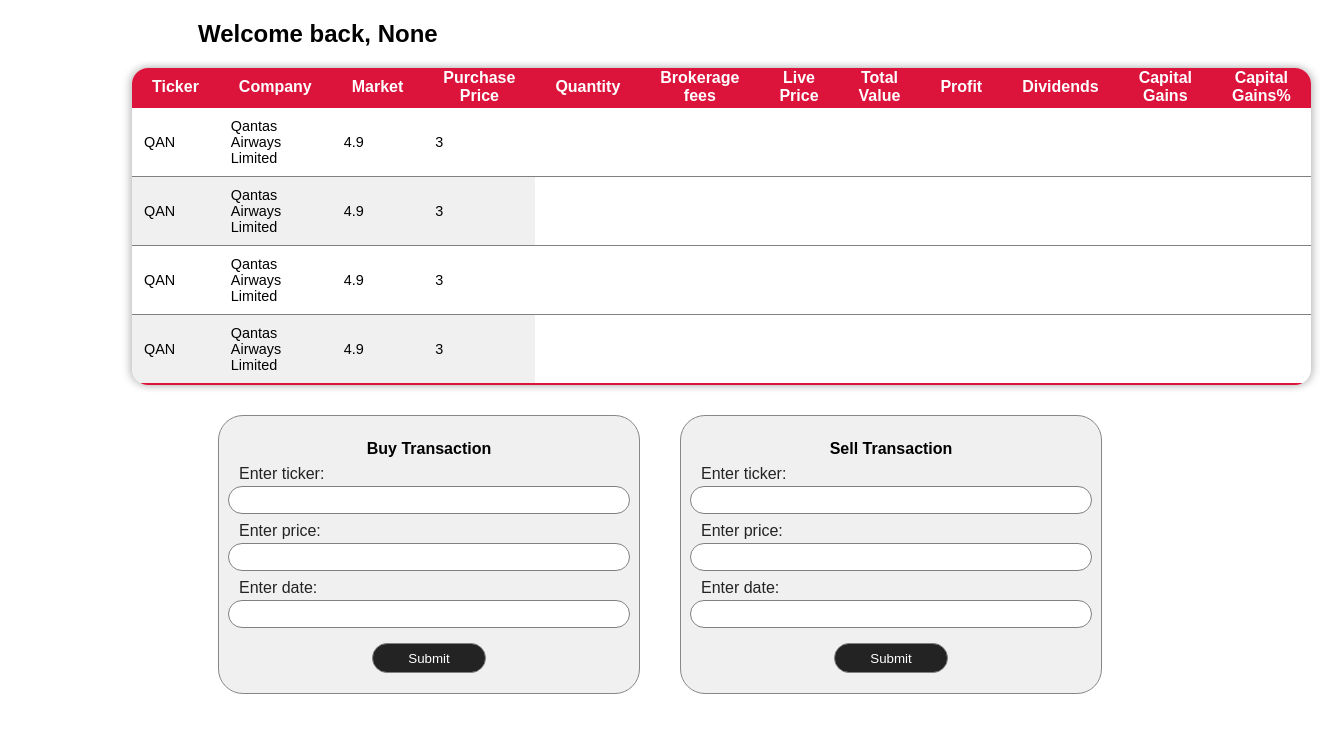
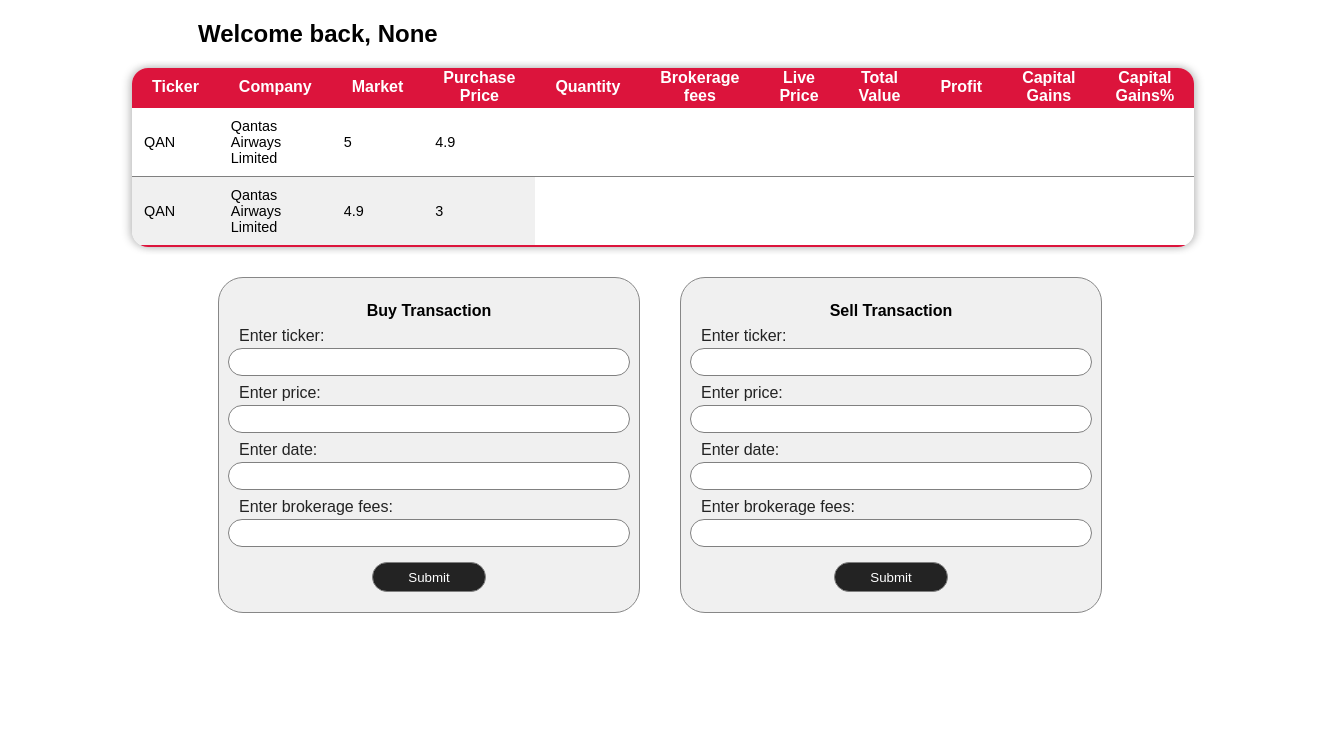
Before and after one commit to ArigatouGozaimaster/MyValuableProfits, a Flask app: page /dashboard in a window 1320 px wide. Shown: the part 50-783 px from the top of the page. Run offline with Flask 2, Linux system fonts and the light colour scheme; a user stored in the database is signed in.

Commit message:
updated forms and table

```diff
--- a/templates/dashboard.html
+++ b/templates/dashboard.html
@@ -29,30 +29,21 @@
                     <th>Live Price</th>
                     <th>Total Value</th>
                     <th>Profit</th>
-                <th>Dividends</th>
                     <th>Capital Gains</th>
                     <th>Capital Gains%</th>
-
                 </tr>
             </thead>
             <tbody>
                 <tr>
                     <td>QAN</td>
                     <td>Qantas Airways Limited</td>
+                    <td>5</td>
                     <td>4.9</td>
-                    <td>3</td>
-                </tr>
-                <tr>
-                    <td>QAN</td>
-                    <td>Qantas Airways Limited</td>
-                    <td>4.9</td>
-                    <td>3</td>
-                </tr>
-                <tr>
-                    <td>QAN</td>
-                    <td>Qantas Airways Limited</td>
-                    <td>4.9</td>
-                    <td>3</td>
+                    <td></td>
+                    <td></td>
+                    <td></td>
+                    <td></td>
+                    <td></td>
                 </tr>
                 <tr>
                     <td>QAN</td>
@@ -73,17 +64,20 @@
             <input type="text" name="price" required>
             <label for="date">Enter date: </label>
             <input type="text" name="date" required>
+            <label for="brokerage">Enter brokerage fees: </label>
+            <input type="text" name="brokerage" required>
             <input type="submit" value="Submit" class="submit-btn">
         </form>
         <form id="sell-form">
             <h4>Sell Transaction</h4>
             <label for="ticker">Enter ticker: </label>
             <input type="text" name="ticker" required>
-
             <label for="price">Enter price: </label>
             <input type="text" name="price" required>
             <label for="date">Enter date: </label>
             <input type="text" name="date" required>
+            <label for="brokerage">Enter brokerage fees: </label>
+            <input type="text" name="brokerage" required>
             <input type="submit" value="Submit" class="submit-btn">
         </form>
     </div>
```
Lines whose indentation alone changed are shown as unchanged.
